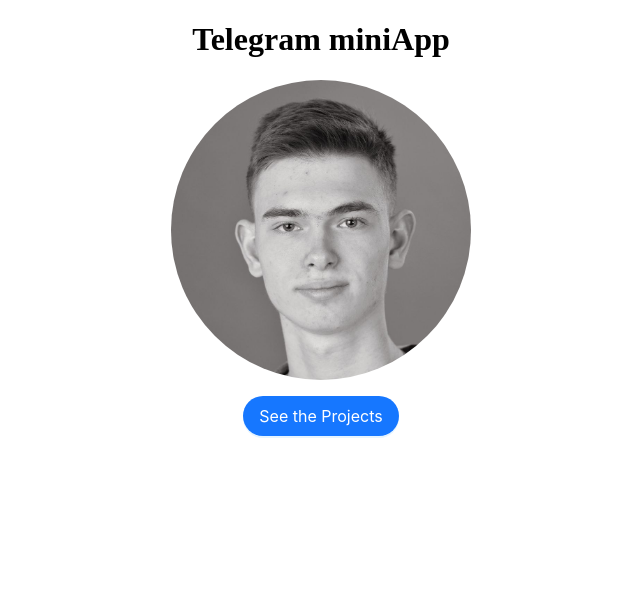
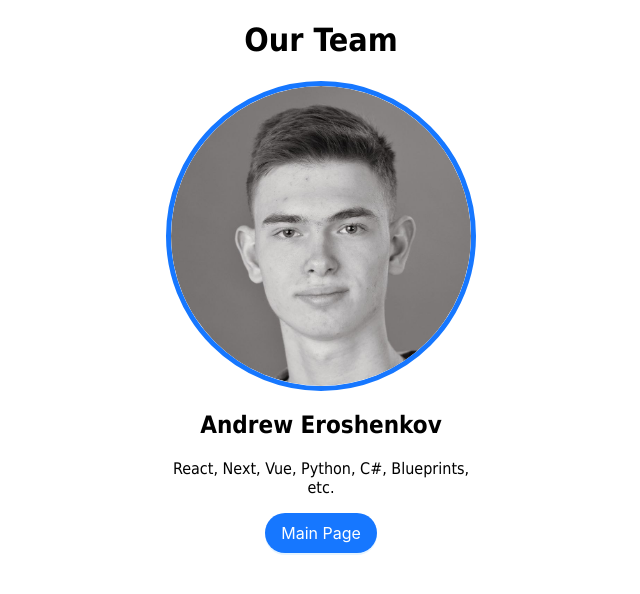
Before and after one commit to CnoLvaN/ijustseen-profile, a Next.js app: page / in a window 1280 px wide. Shown: the top 594 px of the page, without its empty margins (319-959 px from the left). Built offline with nearby package versions, Linux system fonts and the light colour scheme.

Commit message:
container

```diff
--- a/src/app/base.module.scss
+++ b/src/app/base.module.scss
@@ -1,5 +1,10 @@
+.body {
+  font-family: Tahoma, sans-serif;
+}
+
 .tittle {
-  width: fit-content;
+  width: 320px;
+  text-align: center;
   margin: 0 auto;
 }
 .card {
@@ -19,6 +24,8 @@
   overflow: hidden;
   width: 300px;
   height: 300px;
+  border-radius: 50%;
+  border: 5px solid #1677ff;
 }
 
 .img img {
--- a/src/app/layout.tsx
+++ b/src/app/layout.tsx
@@ -1,16 +1,18 @@
+import styles from "./base.module.scss";
+
 export const metadata = {
-  title: 'Next.js',
-  description: 'Generated by Next.js',
-}
+  title: "Next.js",
+  description: "Generated by Next.js",
+};
 
 export default function RootLayout({
   children,
 }: {
-  children: React.ReactNode
+  children: React.ReactNode;
 }) {
   return (
     <html lang="en">
-      <body>{children}</body>
+      <body className={styles.body}>{children}</body>
     </html>
-  )
+  );
 }
--- a/src/app/page.tsx
+++ b/src/app/page.tsx
@@ -1,26 +1,34 @@
 import Image from "next/image";
 import styles from "./base.module.scss";
 import { Button, Typography } from "antd";
+import { Container } from "@/components/Container/container";
 
 export default function Home() {
   const { Title } = Typography;
   return (
     <main className={styles.main}>
+      <Container>
         <div className={styles.tittle}>
-        <h1>Telegram miniApp</h1>
+          <h1>Our Team</h1>
         </div>
 
         <div className={styles.img}>
           <Image src="/me.png" width={320} height={320} alt="me" />
         </div>
 
+        <div className={styles.tittle}>
+          <h2>Andrew Eroshenkov</h2>
+          <p>React, Next, Vue, Python, C#, Blueprints, etc.</p>
+        </div>
+
         <div className={styles.button}>
           <a href="/projects">
             <Button type="primary" size="large" shape="round">
-            See the Projects
+              Main Page
             </Button>
           </a>
         </div>
+      </Container>
     </main>
   );
 }
--- /dev/null
+++ b/src/components/Container/Container.tsx
@@ -0,0 +1,8 @@
+import { FC, PropsWithChildren } from "react";
+import styles from "./container.module.scss";
+
+type Props = {};
+
+export const Container: FC<PropsWithChildren<Props>> = ({ children }) => {
+  return <div className={styles.container}>{children}</div>;
+};
--- /dev/null
+++ b/src/components/Container/container.module.scss
@@ -0,0 +1,4 @@
+.container {
+  width: 320px;
+  margin: 0 auto;
+}
```
Lines whose indentation alone changed are shown as unchanged.
